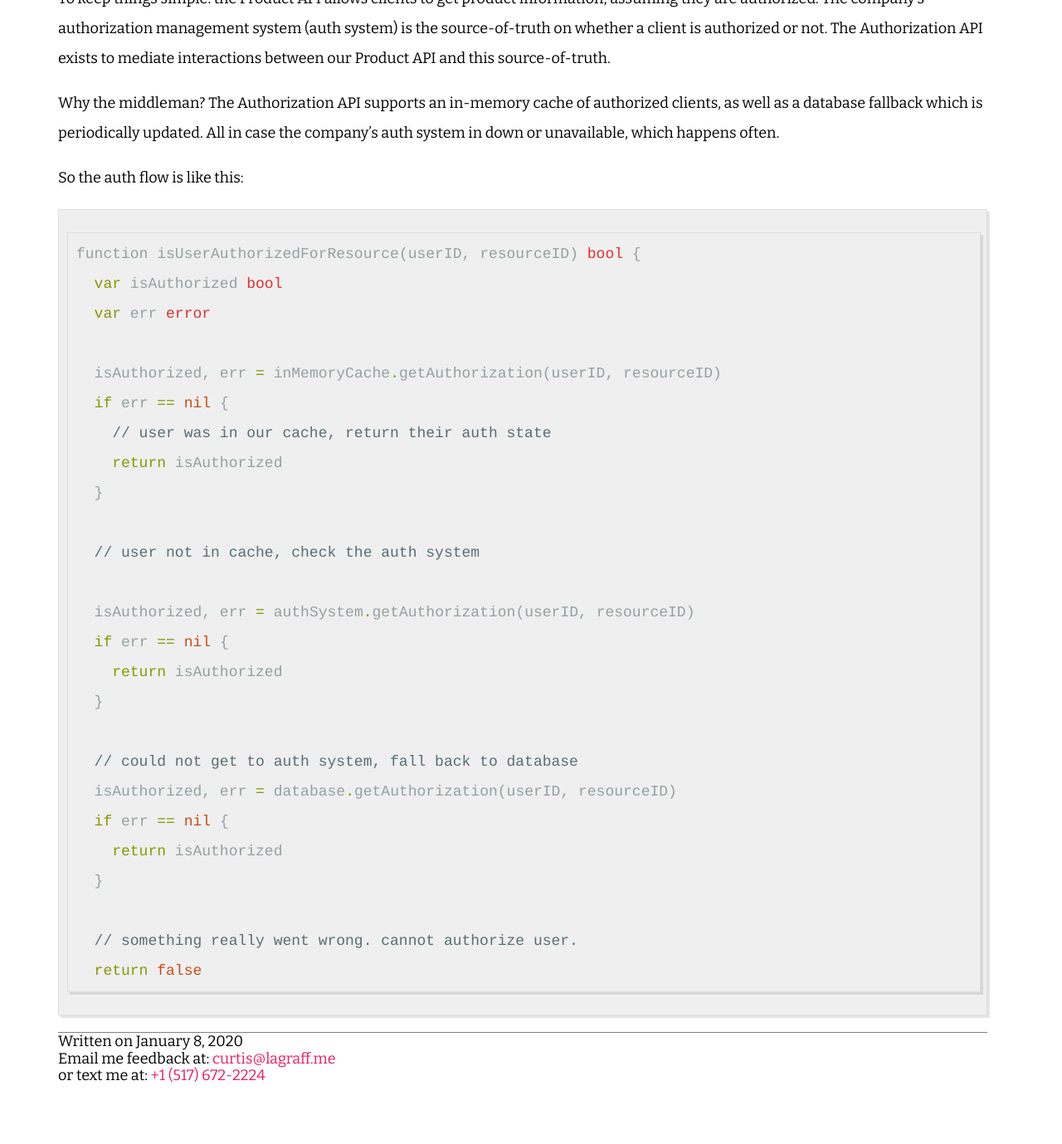
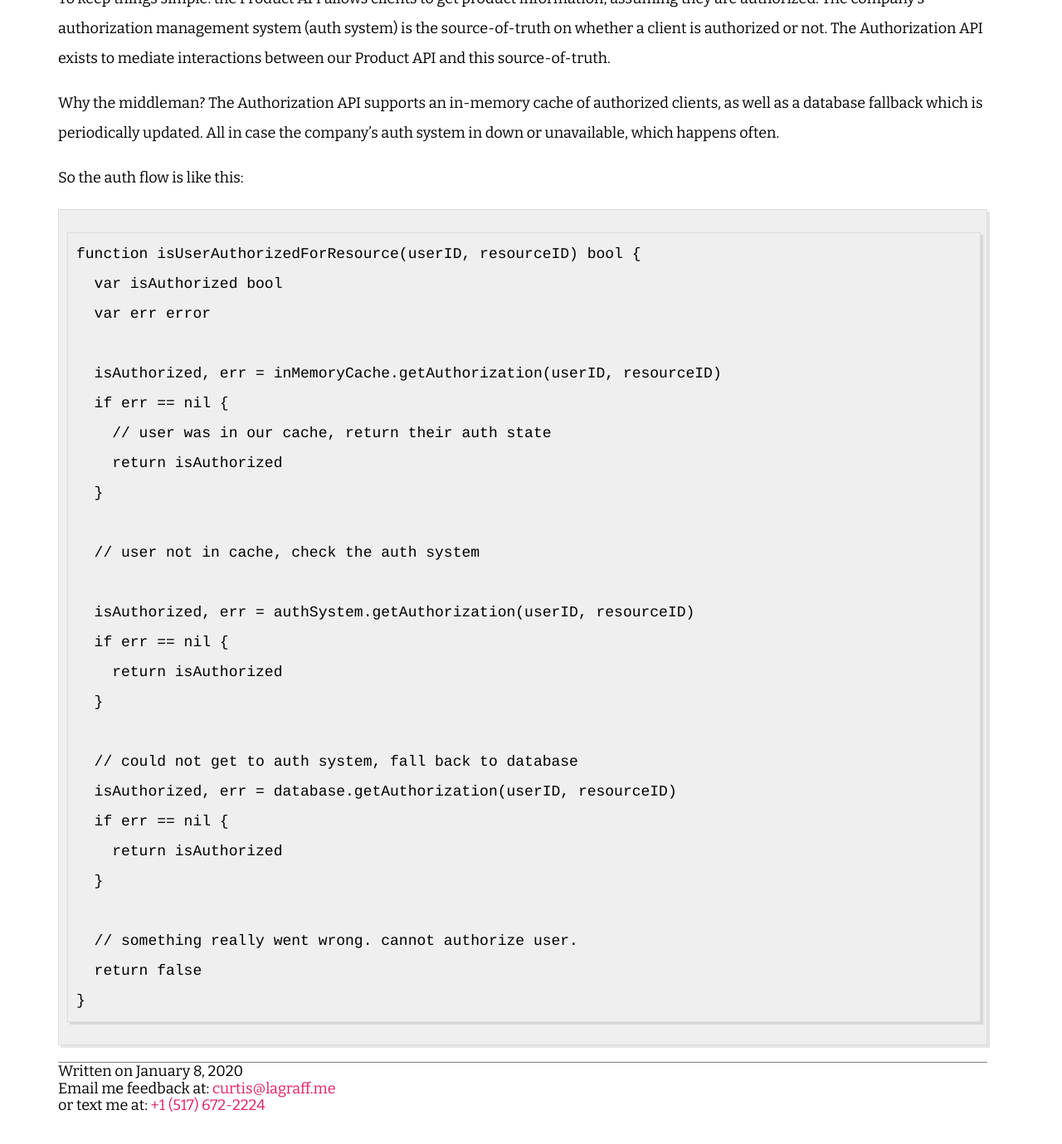
Before and after one commit to clagraff/clagraff.github.io, a Jekyll site: the page built from _posts/2020-01-08-darn-defaults.md, in a window 1280 px wide and 1400 px high, scrolled down 526 px. Shown: the top 1379 px of the window at 83% size. Built offline with Jekyll 4.4.1, drawn with Linux system fonts in a browser that asks for light colours.

Commit message:
Try to diagnose bad code block display

````diff
--- a/_posts/2020-01-08-darn-defaults.md
+++ b/_posts/2020-01-08-darn-defaults.md
@@ -20,7 +20,7 @@ periodically updated. All in case the company's auth system in down or unavailab
 
 So the auth flow is like this:
 
-```go
+```
 function isUserAuthorizedForResource(userID, resourceID) bool {
   var isAuthorized bool
   var err error
@@ -46,4 +46,5 @@ function isUserAuthorizedForResource(userID, resourceID) bool {
 
   // something really went wrong. cannot authorize user.
   return false
+}
 ```
````
